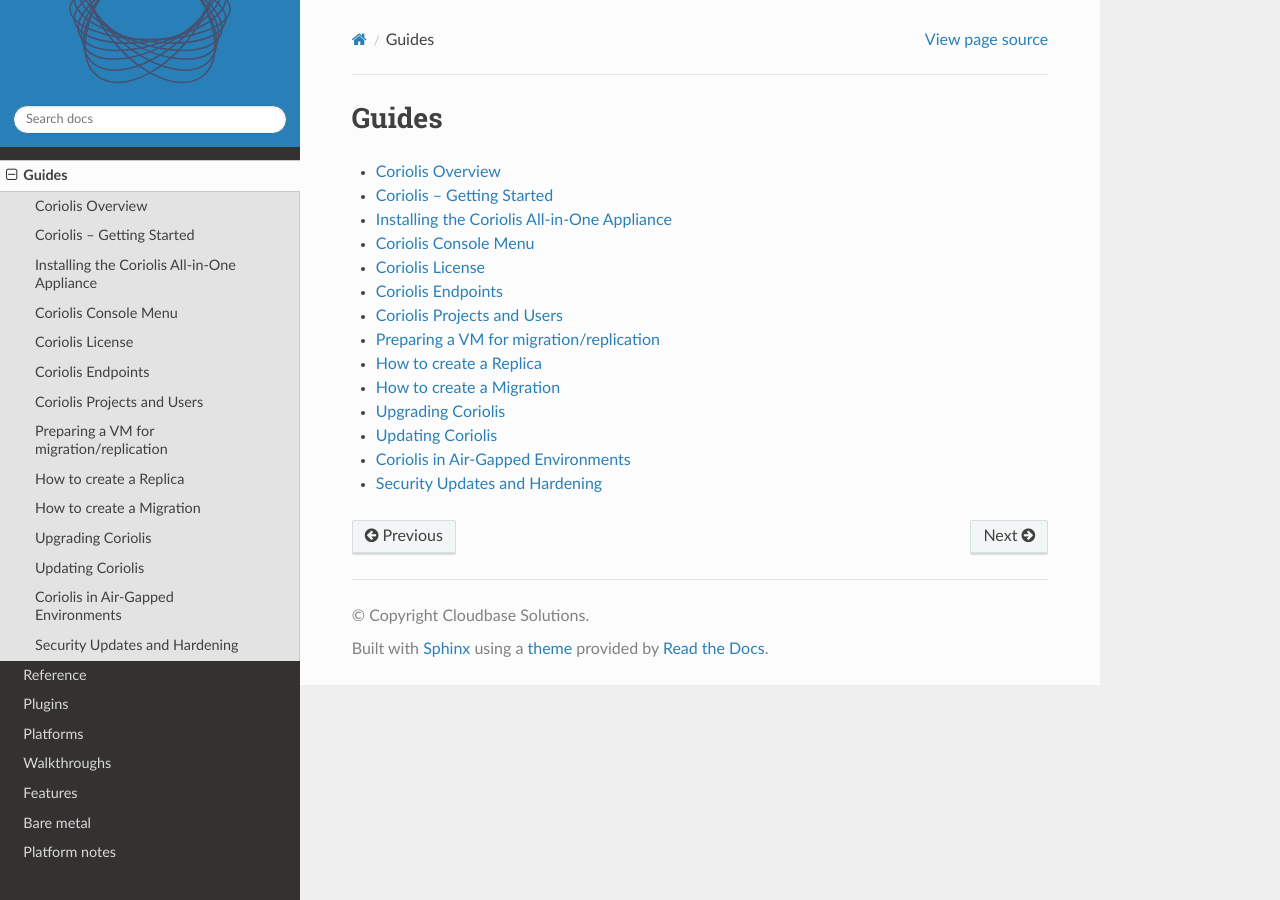
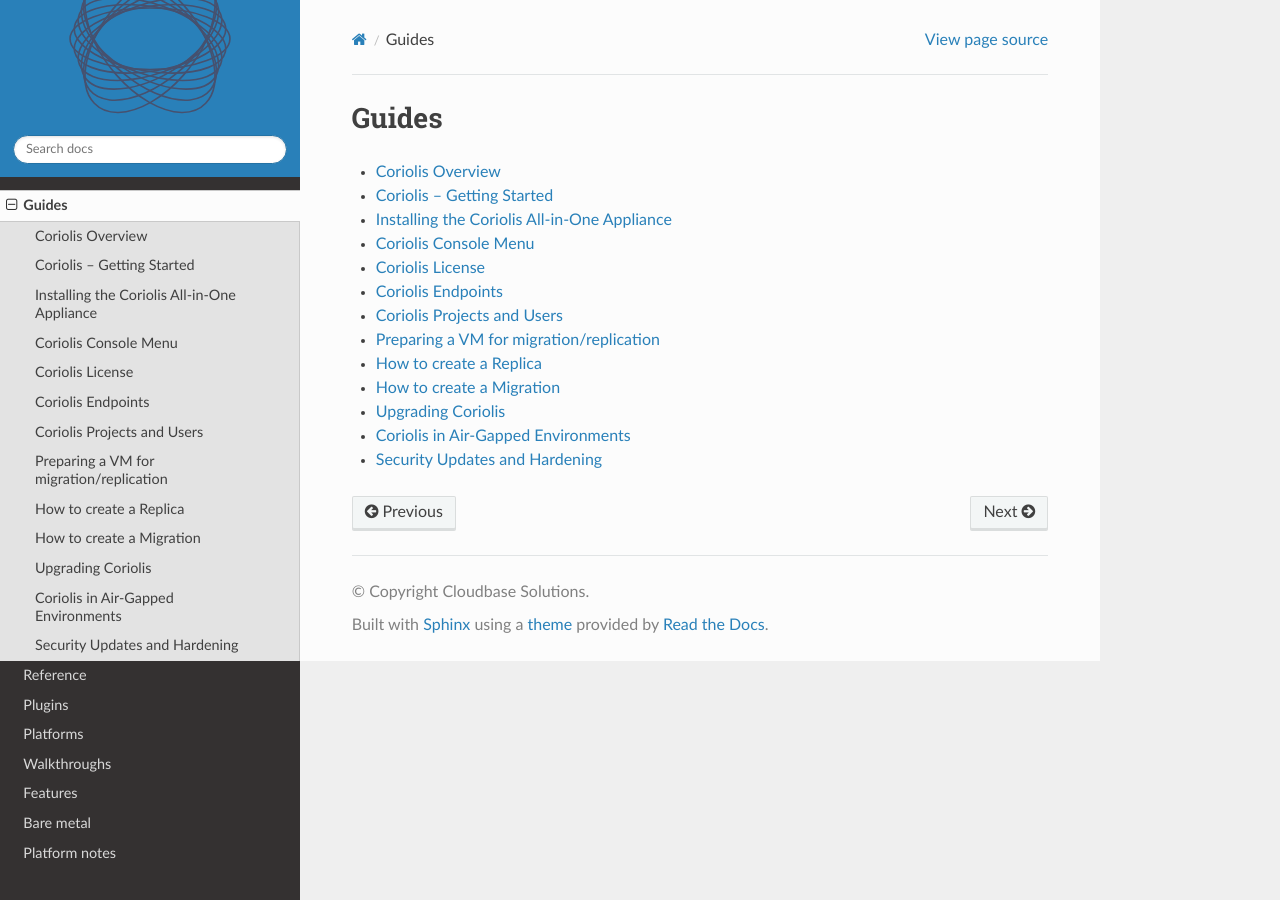
Before and after one commit to cloudbase/coriolis-docs, a Sphinx documentation site: the page built from source/guides/index.md, in a window 1280 px wide. Built offline with Sphinx 7.4.7 and the Read the Docs theme 3.1.0, drawn with Linux system fonts in a browser that asks for light colours; some of the changed lines change nothing that is shown.

Commit message:
Remove deprecated updating-coriolis doc

````diff
--- a/source/conf.py
+++ b/source/conf.py
@@ -28,6 +28,7 @@
 root_doc = "index"
 exclude_patterns = [
     "coriolis.md",
+    "deprecated/**",
     "_build",
     "Thumbs.db",
     ".DS_Store",
@@ -58,7 +59,7 @@
 _SLUG_TO_DOC = {}
 for _path in _DOCS_DIR.rglob("*.md"):
     _rel = _path.relative_to(_DOCS_DIR).as_posix()
-    if _path.name == "index.md" or _rel in exclude_patterns:
+    if _path.name == "index.md" or _rel in exclude_patterns or _rel.startswith("deprecated/"):
         continue
     _SLUG_TO_DOC[_path.stem] = _rel[:-3]
 
--- a/source/guides/index.md
+++ b/source/guides/index.md
@@ -15,7 +15,6 @@
 how-to-create-a-replica
 how-to-create-a-migration
 upgrading-coriolis
-updating-coriolis
 coriolis-airgapped-environments
 security-updates-and-hardening
 ```
````
Also changed, not shown: source/deprecated/updating-coriolis.md (renamed from source/guides/updating-coriolis.md).
